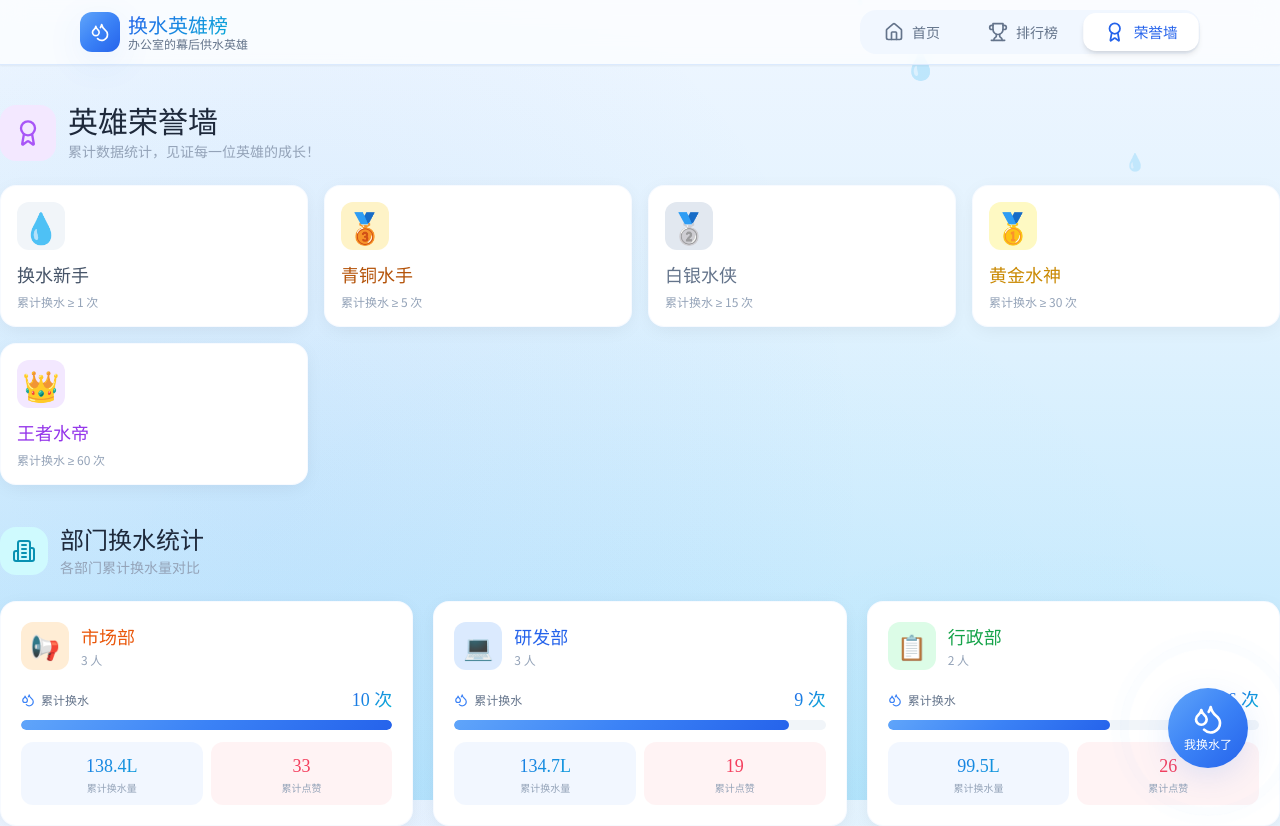
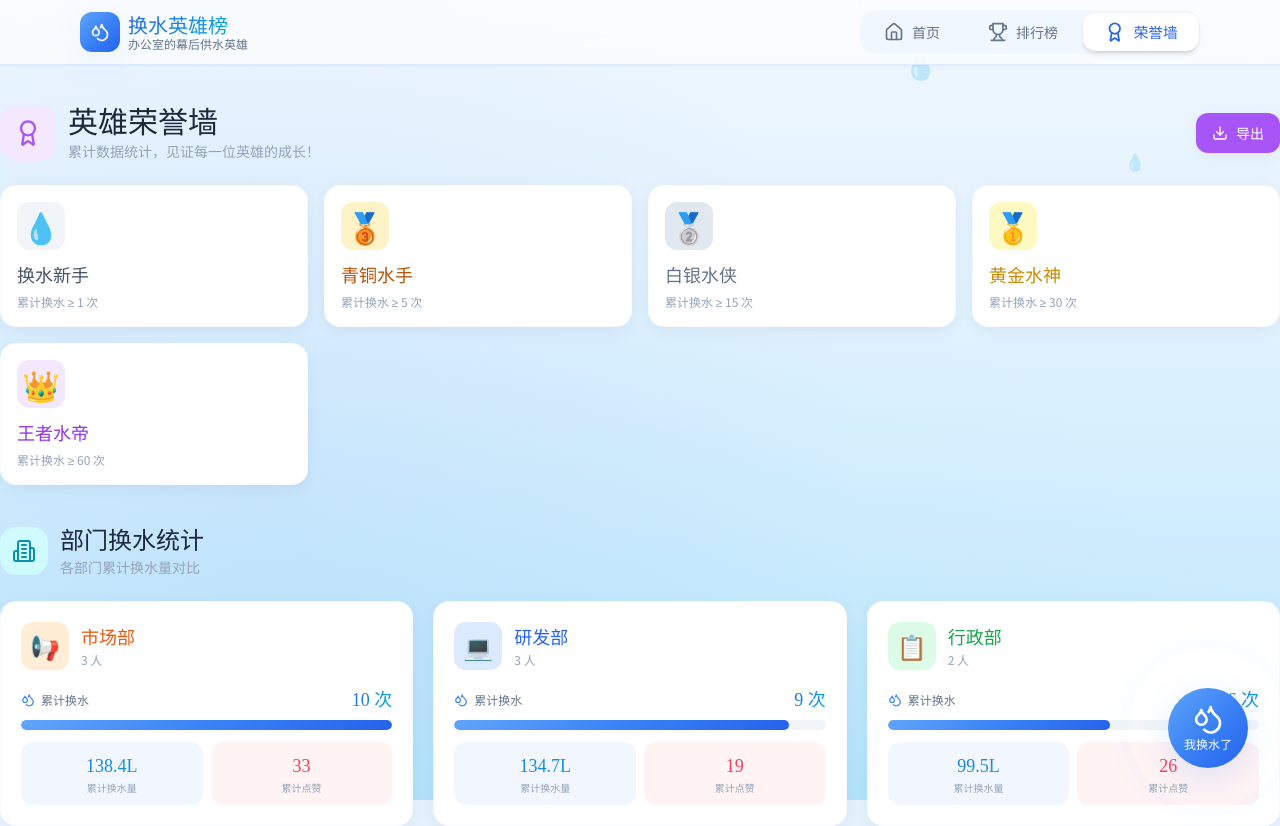
Before and after one commit to DDD520-DEL/ljy-26, a React (Vite) app: page /hall-of-fame in a window 1280 px wide. Shown: the top 826 px of the page. Built offline with nearby package versions, Linux system fonts and the light colour scheme; a web font is replaced by a local one.

Commit message:
.4016937876353100:95bd9c66816bde920507526cb6a29f06_6a359d0b5f4dbb9b5de2f2b1.6a359d215f4dbb9b5de2f2b9.6a359d21d585556b12454adb:Trae CN.T(2026/6/20 03:48:49)

```diff
--- a/package.json
+++ b/package.json
@@ -17,6 +17,7 @@
     "react-dom": "^18.3.1",
     "react-router-dom": "^7.3.0",
     "tailwind-merge": "^3.0.2",
+    "xlsx": "^0.18.5",
     "zustand": "^5.0.3"
   },
   "devDependencies": {
@@ -27,12 +28,12 @@
     "@vitejs/plugin-react": "^4.4.1",
     "autoprefixer": "^10.4.21",
     "babel-plugin-react-dev-locator": "^1.0.0",
-    "postcss": "^8.5.3",
-    "tailwindcss": "^3.4.17",
     "eslint": "^9.25.0",
     "eslint-plugin-react-hooks": "^5.2.0",
     "eslint-plugin-react-refresh": "^0.4.19",
     "globals": "^16.0.0",
+    "postcss": "^8.5.3",
+    "tailwindcss": "^3.4.17",
     "typescript": "~5.8.3",
     "typescript-eslint": "^8.30.1",
     "vite": "^6.3.5",
--- a/src/pages/HallOfFame.tsx
+++ b/src/pages/HallOfFame.tsx
@@ -1,7 +1,7 @@
 import { useMemo } from 'react';
-import { Award, Heart, Droplets, Target, ChevronRight, Building2, MessageCircle } from 'lucide-react';
+import { Award, Heart, Droplets, Target, ChevronRight, Building2, MessageCircle, Download } from 'lucide-react';
 import { useAppStore } from '@/store';
-import { getEmployeeTotalRecords, getEmployeeTotalLikes, getNextBadgeProgress, getDepartmentStats, getEmployeeTotalComments } from '@/utils';
+import { getEmployeeTotalRecords, getEmployeeTotalLikes, getNextBadgeProgress, getDepartmentStats, getEmployeeTotalComments, exportToExcel, formatDateForFilename, type ExportDataItem } from '@/utils';
 import { BADGE_LEVELS, DEPARTMENTS } from '@/constants';
 import FloatingButton from '@/components/FloatingButton';
 
@@ -31,10 +31,26 @@ export default function HallOfFame() {
       });
   }, [employees, records, comments]);
 
+  const handleExport = () => {
+    const exportData: ExportDataItem[] = employeesWithStats.map((stat, idx) => ({
+      rank: idx + 1,
+      name: stat.employee.name,
+      records: stat.totalRecords,
+      likes: stat.totalLikes,
+      badge: stat.current.name,
+    }));
+
+    const dateStr = formatDateForFilename(new Date());
+    const filename = `荣誉墙_累计数据_${dateStr}`;
+
+    exportToExcel(exportData, '荣誉墙', filename);
+  };
+
   return (
     <div className="space-y-8 md:space-y-10">
       <div className="animate-fade-in-up">
-        <div className="flex items-center gap-3 mb-6">
+        <div className="flex flex-col md:flex-row md:items-center justify-between gap-4 mb-6">
+          <div className="flex items-center gap-3">
             <div className="w-12 h-12 md:w-14 md:h-14 rounded-2xl bg-purple-100 flex items-center justify-center">
               <Award className="w-6 h-6 md:w-7 md:h-7 text-purple-500" />
             </div>
@@ -42,6 +58,16 @@ export default function HallOfFame() {
               <h1 className="font-display text-2xl md:text-3xl text-slate-800">英雄荣誉墙</h1>
               <p className="text-sm text-slate-400">累计数据统计，见证每一位英雄的成长！</p>
             </div>
+          </div>
+
+          <button
+            onClick={handleExport}
+            disabled={employeesWithStats.length === 0}
+            className="flex items-center gap-2 px-4 py-2.5 bg-purple-500 text-white rounded-xl shadow-card hover:bg-purple-600 hover:shadow-md transition-all disabled:opacity-50 disabled:cursor-not-allowed"
+          >
+            <Download className="w-4 h-4" />
+            <span className="font-semibold text-sm">导出</span>
+          </button>
         </div>
 
         <div className="grid grid-cols-2 md:grid-cols-4 gap-3 md:gap-4">
--- a/src/pages/Ranking.tsx
+++ b/src/pages/Ranking.tsx
@@ -1,7 +1,7 @@
 import { useMemo, useState } from 'react';
-import { Trophy, Heart, Users, ChevronDown, BarChart3 } from 'lucide-react';
+import { Trophy, Heart, Users, ChevronDown, BarChart3, Download } from 'lucide-react';
 import { useAppStore } from '@/store';
-import { getMonthlyRanking, getAvailableMonths, formatMonthLabel } from '@/utils';
+import { getMonthlyRanking, getAvailableMonths, formatMonthLabel, exportToExcel, formatDateForFilename, type ExportDataItem } from '@/utils';
 import type { Department } from '@/types';
 import { DEPARTMENTS } from '@/constants';
 import Top3Hero from '@/components/Top3Hero';
@@ -48,6 +48,23 @@ export default function Ranking() {
 
   const rankBadges = ['🥇', '🥈', '🥉'];
 
+  const handleExport = () => {
+    const exportData: ExportDataItem[] = ranking.map((entry, idx) => ({
+      rank: idx + 1,
+      name: entry.employee.name,
+      records: entry.records,
+      likes: entry.likes,
+      badge: entry.badge.name,
+    }));
+
+    const dateStr = formatDateForFilename(new Date());
+    const monthLabel = formatMonthLabel(selectedMonth.year, selectedMonth.month).replace(/年|月/g, '');
+    const filename = `月度排行榜_${monthLabel}_${dateStr}`;
+    const sheetName = formatMonthLabel(selectedMonth.year, selectedMonth.month);
+
+    exportToExcel(exportData, sheetName, filename);
+  };
+
   return (
     <div className="space-y-8 md:space-y-10">
       <div className="animate-fade-in-up">
@@ -61,6 +78,16 @@ export default function Ranking() {
               <p className="text-sm text-slate-400">按月统计换水英雄的排名情况</p>
             </div>
           </div>
+
+          <div className="flex flex-wrap items-center gap-3">
+            <button
+              onClick={handleExport}
+              disabled={ranking.length === 0}
+              className="flex items-center gap-2 px-4 py-2.5 bg-water-500 text-white rounded-xl shadow-card hover:bg-water-600 hover:shadow-md transition-all disabled:opacity-50 disabled:cursor-not-allowed"
+            >
+              <Download className="w-4 h-4" />
+              <span className="font-semibold text-sm">导出</span>
+            </button>
 
             <div className="relative">
               <button
@@ -90,6 +117,7 @@ export default function Ranking() {
                   ))}
                 </div>
               )}
+            </div>
           </div>
         </div>
 
--- a/src/utils/index.ts
+++ b/src/utils/index.ts
@@ -359,3 +359,49 @@ export function generateMockComments(employees: Employee[], records: WaterRecord
 
   return comments;
 }
+
+export interface ExportDataItem {
+  rank: number;
+  name: string;
+  records: number;
+  likes: number;
+  badge: string;
+}
+
+export function formatDateForFilename(date: Date): string {
+  const year = date.getFullYear();
+  const month = String(date.getMonth() + 1).padStart(2, '0');
+  const day = String(date.getDate()).padStart(2, '0');
+  return `${year}${month}${day}`;
+}
+
+export function exportToExcel(data: ExportDataItem[], sheetName: string, filename: string): void {
+  import('xlsx').then((XLSX) => {
+    const worksheetData = [
+      ['排名', '姓名', '换水次数', '点赞数', '称号'],
+      ...data.map(item => [
+        item.rank,
+        item.name,
+        item.records,
+        item.likes,
+        item.badge,
+      ]),
+    ];
+
+    const worksheet = XLSX.utils.aoa_to_sheet(worksheetData);
+
+    const colWidths = [
+      { wch: 8 },
+      { wch: 15 },
+      { wch: 12 },
+      { wch: 10 },
+      { wch: 15 },
+    ];
+    worksheet['!cols'] = colWidths;
+
+    const workbook = XLSX.utils.book_new();
+    XLSX.utils.book_append_sheet(workbook, worksheet, sheetName);
+
+    XLSX.writeFile(workbook, `${filename}.xlsx`);
+  });
+}
```
Also changed, not shown: 1 other file (tests, documents, lock files or other folders). Lines whose indentation alone changed are shown as unchanged.
